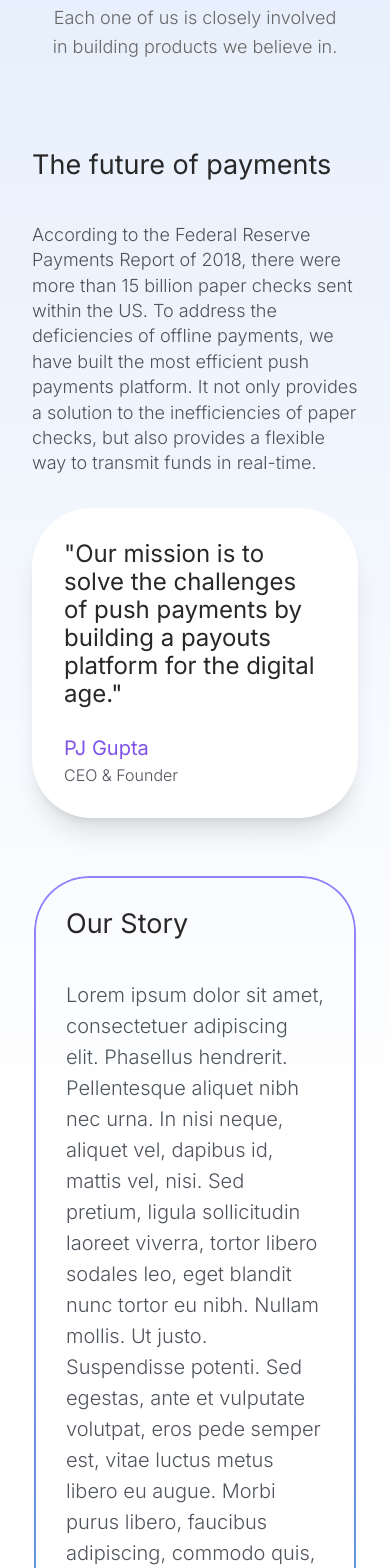
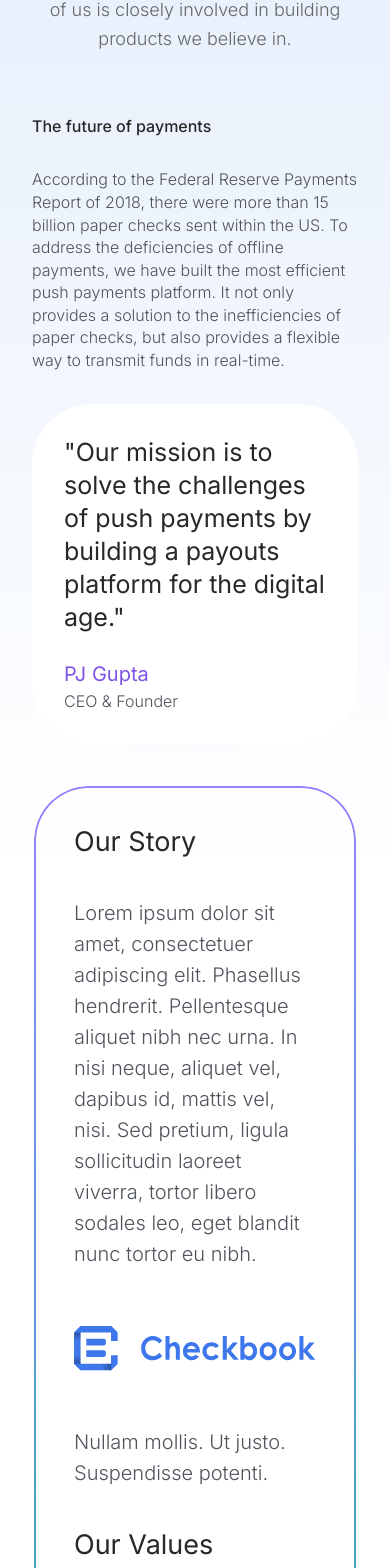
Before and after one commit to Pirai-Infotech/Pirai-checkbook-website, a Next.js app: page /About in a window 390 px wide. Shown: the part 327-1895 px from the top of the page. Built offline with nearby package versions, Linux system fonts and the light colour scheme.

Commit message:
responsive minor changes

```diff
--- a/app/About/page.js
+++ b/app/About/page.js
@@ -1,6 +1,7 @@
 "use client";
 import React from "react";
 import logo from "@/public/checkbook-logo.svg";
+import cartImage from "@/public/cartBackground.svg"
 import Image from "next/image";
 import CTAButton from "../ui/CTAButton";
 import signupArrow from "@/public/signup-arrow.svg";
@@ -9,7 +10,7 @@ import ReadytoGetStart from "../ui/ReadytoGetStart";
 function page() {
   return (
     <div className="px-8 sm:px-0">
-      <section className="px-4 py-8 md:px-8 md:py-12">
+      <section className="sm:px-4 px-2 py-8 md:px-8 md:py-12">
         <div className="text-center">
           <div className="font-inter text-4xl md:text-6xl lg:text-7xl font-light leading-tight tracking-[-2px] text-[#404040]">
             Meet
@@ -17,8 +18,8 @@ function page() {
           <div className="font-inter text-4xl md:text-6xl lg:text-7xl font-light leading-tight tracking-[-2px] text-center bg-clip-text text-transparent bg-gradient-to-r from-[#9281FF] via-[#3EA8BD] to-[#89D6FF]">
             Checkbook
           </div>
-          <div className="w-full flex justify-center mt-8 md:mt-12">
-            <p className="font-circular-spotify w-full max-w-screen-lg text-lg md:text-xl lg:text-2xl font-light leading-relaxed text-[#666666] text-center">
+          <div className="flex justify-center mt-6 sm:mt-8 md:mt-12">
+            <p className="font-circular-spotify lg:w-[770px] md:w-[546px] max-w-screen-lg text-lg md:text-xl lg:text-2xl font-light leading-relaxed text-[#666666] text-center">
               We are a dedicated bunch of trailblazers who are passionate about
               innovation in the payments space. We understand payments
               inside-out - from a technical as well as a business perspective.
@@ -28,15 +29,15 @@ function page() {
           </div>
         </div>
       </section>
-      <section className="block sm:flex lg:block sm:w-[100%] sm:gap-8">
-        <div className="mt-14 sm:w-[50%] lg:w-auto">
+      <section className="relative sm:py-10 block sm:flex lg:block sm:w-[100%] sm:gap-8">
+        <div className="mt-8 md:mt-10 lg:mt-14 sm:w-[50%] lg:w-auto">
           <div className="block lg:flex lg:w-[100%]">
             <div className="lg:w-[50%] flex lg:items-center lg:justify-center lg:h-[500px] sm:pl-8">
               <div>
-                <h2 className="font-inter text-[27px] font-normal leading-[32.68px] text-left text-[#282828]">
+                <h2 className="font-inter text-[16px] lg:text-[27px] font-medium leading-[19.36px] lg:leading-[32.68px] text-left text-[#282828]">
                   The future of payments
                 </h2>
-                <p className="font-circular-spotify text-[18px] font-light leading-[25.4px] text-left text-[#4F535B] mt-10 lg:w-[433px]">
+                <p className="font-circular-spotify text-[16px] lg:text-[18px] font-light leading-[22.58px] lg:leading-[25.4px] text-left text-[#4F535B] mt-8 md:mt-10 lg:w-[433px]">
                   According to the Federal Reserve Payments Report of 2018,
                   there were more than 15 billion paper checks sent within the
                   US. To address the deficiencies of offline payments, we have
@@ -46,9 +47,9 @@ function page() {
                 </p>
               </div>
             </div>
-            <div className="lg:w-[50%] shadow-xl sm:px-0 rounded-[60px] sm:rounded-[0px_118px_118px_0px] lg:rounded-[118px_0px_0px_118px] bg-[#FFFFFF]">
+                <div className="lg:w-[50%] sm:px-0 rounded-[60px] sm:rounded-[0px_118px_118px_0px] lg:rounded-[118px_0px_0px_118px] bg-[#FFFFFF]">
               <div className="px-8 py-8 md:mx-8 lg:mx-[80px] mt-8 md:mt-12 lg:mt-[80px] mb-8 md:mb-12 lg:mb-[80px]">
-                <p className="font-inter text-[24px] md:text-[30px] lg:text-[40px] font-normal leading-[28px] md:leading-[36px] lg:leading-[48.41px] text-left text-[#282828] mx-auto lg:mx-0">
+                <p className="font-inter text-[25px] md:text-[30px] lg:text-[40px] font-normal leading-[33px] md:leading-[36px] lg:leading-[48.41px] text-left text-[#282828] mx-auto lg:mx-0">
                   "Our mission is to solve the challenges of push payments by
                   building a payouts platform for the digital age."
                 </p>
@@ -59,7 +60,10 @@ function page() {
                   CEO & Founder
                 </p>
               </div>
-            </div>
+              </div>
+              <div className="absolute z-[-1] right-[0%] md:right-[7%] lg:right-[17%] top-[300px] md:top-[300px] lg:top-[-60px]">
+                <Image src={cartImage} className="w-[100%] opacity-30 sm:opacity-30 md:opacity-30 lg:opacity-70" alt="cartImage" />
+                </div>
             <div className="hidden sm:hidden justify-center mb-10 md:block lg:hidden sm:pl-8">
               <CTAButton
                 icon={signupArrow}
@@ -71,24 +75,27 @@ function page() {
             </div>
           </div>
         </div>
-        <div className="mt-14 sm:w-[50%] lg:w-auto mb-8 flex justify-center lg:px-8 xl:px-0 sm:pr-8">
-          <div className="rounded-[55px] w-[1299px] p-8 border-2 border-transparent borderimage">
+        <div className="mt-10 lg:mt-28 sm:w-[50%] lg:w-auto mb-10 flex justify-center lg:px-8 xl:px-0 sm:pr-8">
+          <div className="rounded-[55px] w-[1299px] p-[40px] sm:p-[65px] border-2 border-transparent borderimage">
             <h2 className="font-inter text-[27px] font-normal leading-[32.68px] text-left text-[#282828]">
               Our Story
             </h2>
             <p className="mt-10 font-circular-spotify text-[20px] font-light leading-[31px] text-left text-[#4F535B]">
-              Lorem ipsum dolor sit amet, consectetuer adipiscing elit.
+             <span> Lorem ipsum dolor sit amet, consectetuer adipiscing elit.
               Phasellus hendrerit. Pellentesque aliquet nibh nec urna. In nisi
               neque, aliquet vel, dapibus id, mattis vel, nisi. Sed pretium,
               ligula sollicitudin laoreet viverra, tortor libero sodales leo,
-              eget blandit nunc tortor eu nibh. Nullam mollis. Ut justo.
-              Suspendisse potenti. Sed egestas, ante et vulputate volutpat, eros
+              eget blandit nunc tortor eu nibh.
+              </span>
+              <span className="lg:block hidden">Nullam mollis. Ut justo. Suspendisse potenti.
+              Sed egestas, ante et vulputate volutpat, eros
               pede semper est, vitae luctus metus libero eu augue. Morbi purus
               libero, faucibus adipiscing, commodo quis, gravida id, est. Sed
               lectus. Praesent elementum hendrerit tortor. Sed semper lorem at
               felis. Vestibulum volutpat, lacus a ultrices sagittis, mi neque
               euismod dui, eu pulvinar nunc sapien ornare nisl. Phasellus pede
               arcu, dapibus eu, fermentum et, dapibus sed, urna.
+              </span>
             </p>
             <p className="lg:block hidden mt-10 font-circular-spotify text-[20px] font-light leading-[31px] text-left text-[#4F535B]">
               Morbi interdum mollis sapien. Sed ac risus. Phasellus lacinia,
@@ -117,13 +124,32 @@ function page() {
               nunc. Suspendisse et dolor. Etiam dignissim. Proin malesuada
               adipiscing lacus. Donec metus. Curabitur gravida
             </p>
-            <div className="flex justify-center mt-10">
+            <div className="flex justify-center my-14">
               <Image src={logo} width={400} height={93} alt="Checkbook" />
             </div>
-            <h2 className="font-inter text-[27px] font-normal leading-[32.68px] text-left text-[#282828] mt-10">
+            <p className="lg:hidden block mt-10 mb-10 font-circular-spotify text-[20px] font-light leading-[31px] text-left text-[#4F535B]">
+            Nullam mollis. Ut justo. Suspendisse potenti.
+            </p>
+            <h2 className="font-inter text-[27px] font-normal leading-[32.68px] text-left text-[#282828]">
               Our Values
             </h2>
-            <p className="mt-10 font-circular-spotify text-[20px] font-light leading-[31px] text-left text-[#4F535B]">
+            <p className="lg:hidden hidden md:block mt-10 font-circular-spotify text-[20px] font-light leading-[31px] text-left text-[#4F535B]">
+              Morbi interdum mollis sapien. Sed ac risus. Phasellus lacinia,
+              magna a ullamcorper laoreet, lectus arcu pulvinar risus, vitae
+              facilisis libero dolor a purus. Sed vel lacus. Mauris nibh felis,
+              adipiscing varius, adipiscing in, lacinia vel, tellus. Suspendisse
+              ac urna.
+            </p>
+            <p className="lg:hidden block md:hidden mt-10 font-circular-spotify text-[20px] font-light leading-[31px] text-left text-[#4F535B]">
+              Morbi interdum mollis sapien. Sed ac risus. Phasellus lacinia,
+              magna a ullamcorper laoreet, lectus arcu pulvinar risus, vitae
+              facilisis libero dolor a purus. Sed vel lacus. Mauris nibh felis,
+              adipiscing varius, adipiscing in, lacinia vel, tellus. Suspendisse
+              ac urna. Etiam pellentesque mauris ut lectus. Nunc tellus ante,
+              mattis eget, gravida vitae, ultricies ac, leo. Integer leo pede,
+              ornare a, lacinia eu, vulputate vel, nisl.
+            </p>
+            <p className="hidden lg:block mt-10 font-circular-spotify text-[20px] font-light leading-[31px] text-left text-[#4F535B]">
               Lorem ipsum dolor sit amet, consectetuer adipiscing elit.
               Phasellus hendrerit. Pellentesque aliquet nibh nec urna. In nisi
               neque, aliquet vel, dapibus id, mattis vel, nisi. Sed pretium,
@@ -140,7 +166,7 @@ function page() {
           </div>
         </div>
       </section>
-      <div className="flex justify-center mb-10 md:hidden lg:flex">
+      <div className="flex justify-center mb-20 md:hidden lg:flex">
         <CTAButton
           icon={signupArrow}
           backgroundType={"bg-gradient-to-r"}
```
Also changed, not shown: public/cartBackground.svg (added).
